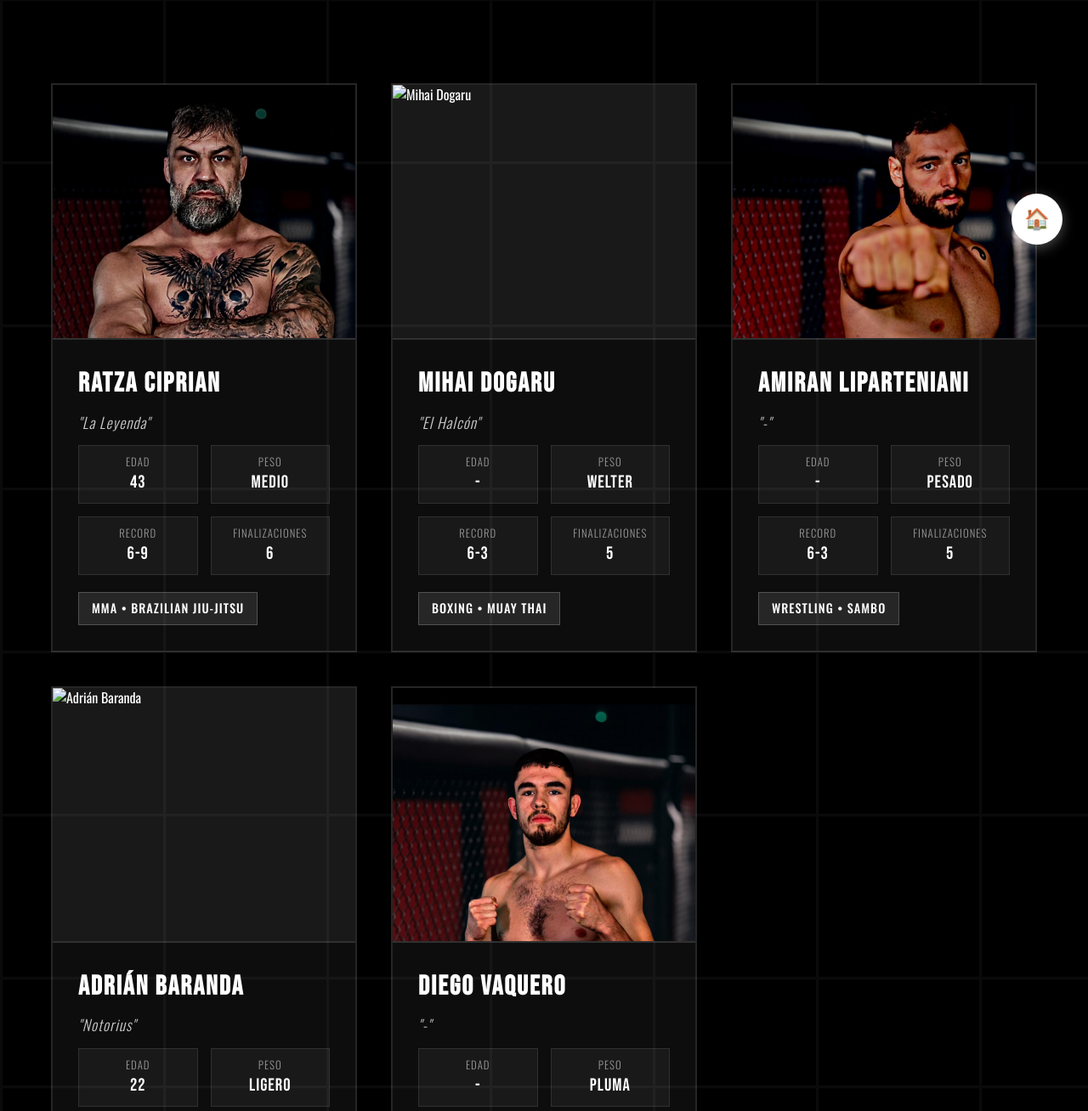
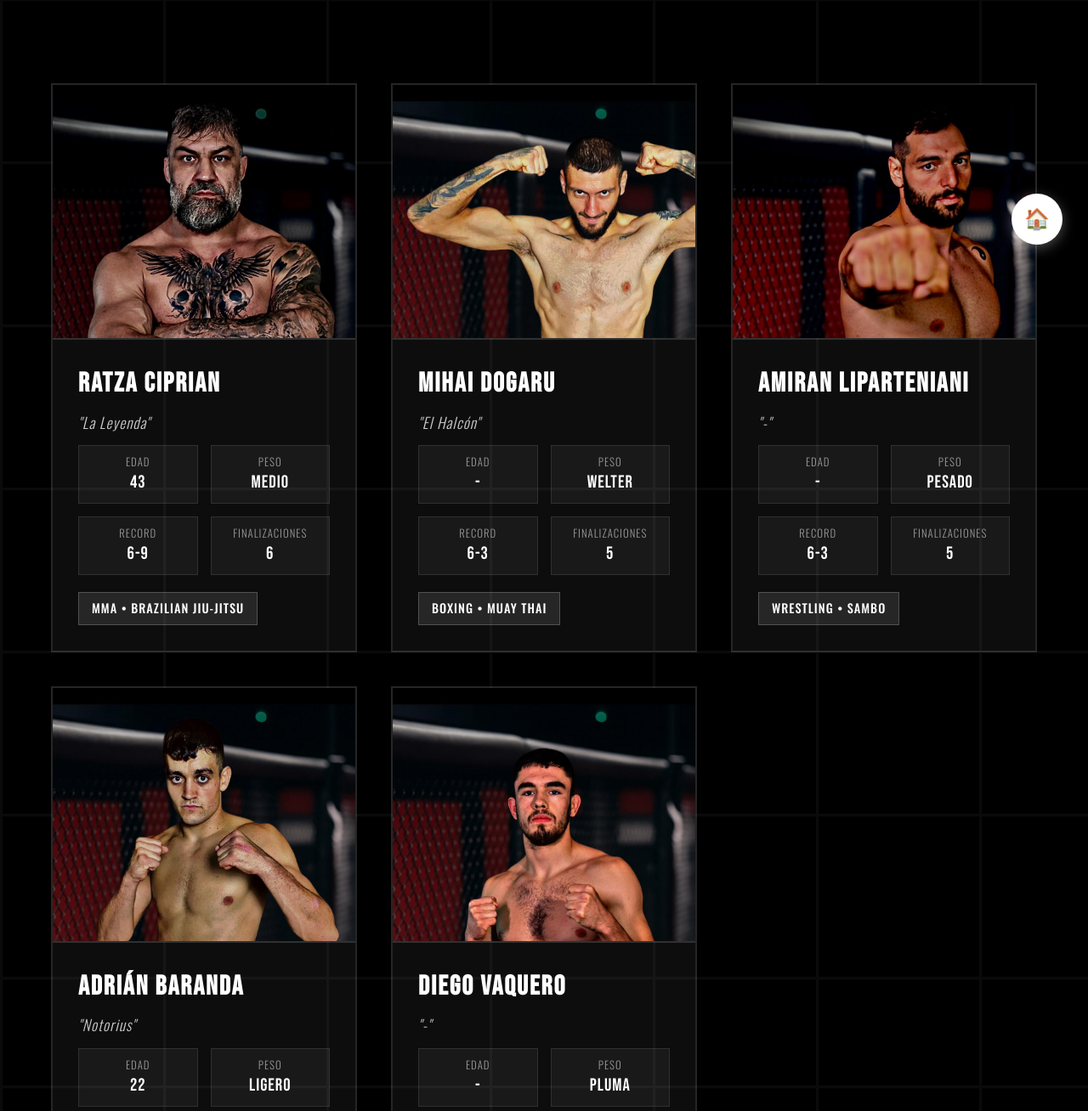
Before and after one commit to Scompi-stack/kombatgamesburgos, a plain HTML site: page luchadores.html in a window 1280 px wide. Shown: the part 482-1790 px from the top of the page at 85% size. Drawn offline with nearby package versions, Linux system fonts and the light colour scheme.

Commit message:
Add files via upload

```diff
--- a/luchadores.html
+++ b/luchadores.html
@@ -568,7 +568,7 @@
 
 				<div class="fighter-card fadeInUp">
                     <div class="fighter-image">
-                        <img src="images/mihai-dogaru.jpg" alt="Mihai Dogaru">
+                        <img src="images\mihai.jpeg" alt="Mihai Dogaru">
                     </div>
                     <div class="fighter-info">
                         <h3 class="fighter-name">Mihai Dogaru</h3>
@@ -626,7 +626,7 @@
 
                 <div class="fighter-card fadeInUp">
                     <div class="fighter-image">
-                        <img src="images/adrian-baranda.jpg" alt="Adrián Baranda">
+                        <img src="images\baranda.jpeg" alt="Adrián Baranda">
                     </div>
                     <div class="fighter-info">
                         <h3 class="fighter-name">Adrián Baranda</h3>
```
Also changed, not shown: images/baranda.jpeg (added), images/mihai.jpeg (added).
